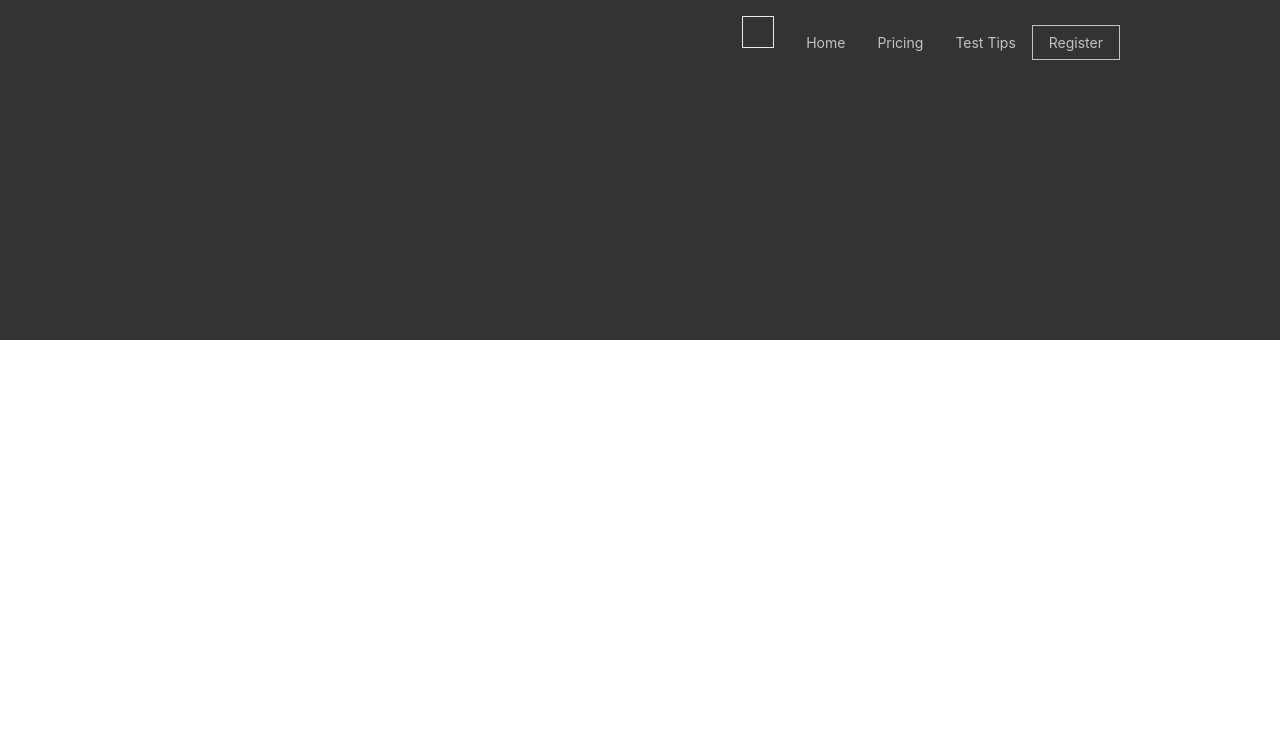
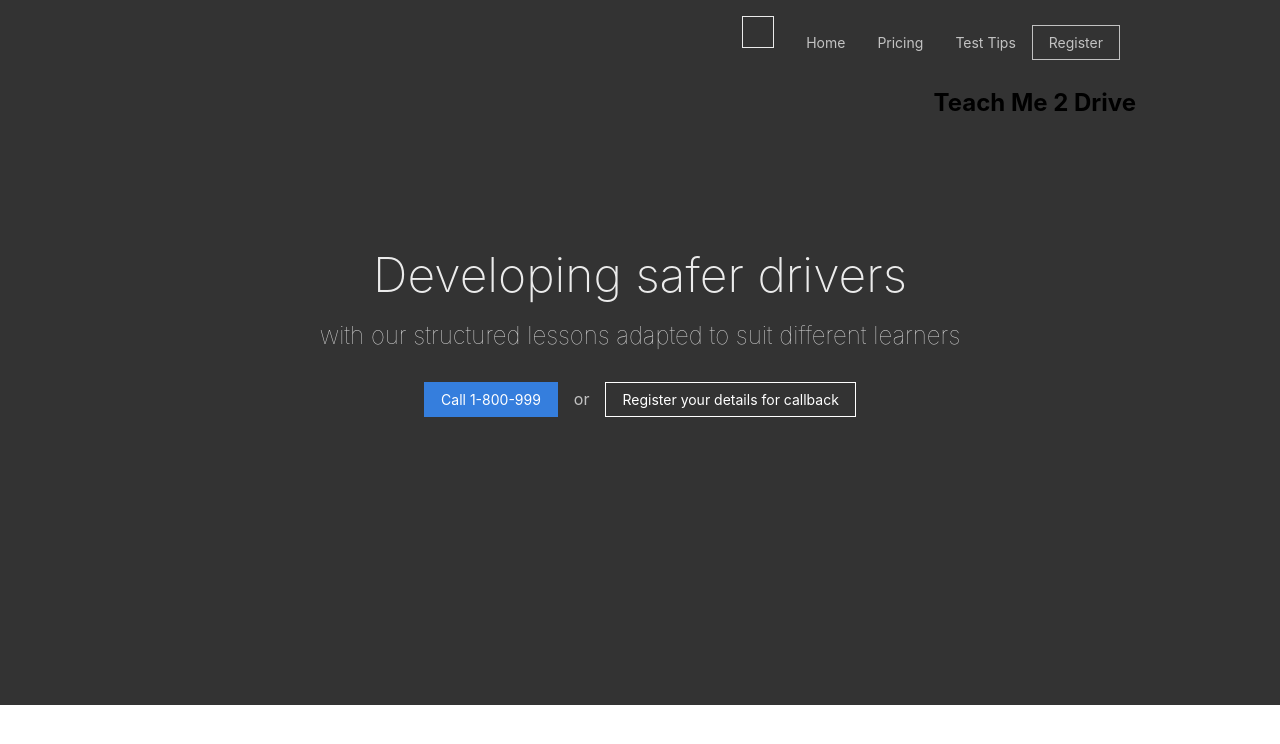
Before and after one commit to Subra730/Spider, a React (Create React App) app: page / in a window 1280 px wide. Shown: the top 744 px of the page. Built offline with nearby package versions, Linux system fonts and the light colour scheme.

Commit message:
Fix Issue #5 - StartUp Page done

```diff
--- a/src/App.js
+++ b/src/App.js
@@ -3,7 +3,7 @@ import './App.css';
 
 import { HashRouter, NavLink, Route } from 'react-router-dom';
 
-import Home from "./components/Home/Home";
+import Home from "./Home";
 import Pricing from "./components/Pricing/Pricing";
 import Register from "./components/Register/Register";
 import TestTips from "./components/TestTips/TestTips";
@@ -16,6 +16,7 @@ class App extends Component {
 
                 <div className="App">
                     <header className="sans-serif">
+
                         <div className="cover bg-left bg-center-l">
                             <div className="bg-black-80 pb5 pb6-m pb7-l">
                                 <nav className="dt w-100 mw8 center">
@@ -24,14 +25,14 @@ class App extends Component {
                                         <div className="dib w2 h2 pa1 ba b--white-90 grow-large border-box"></div>
 
                                         <div className="f6 fw4 hover-white no-underline white-70 dn dib-ns pv2 ph3">
-                                            <NavLink className="f6 fw4 hover-white no-underline white-70 dn dib-ns pv2 ph3" to="/Home">Home</NavLink>
+                                            <NavLink className="f6 fw4 hover-white no-underline white-70 dn dib-ns pv2 ph3" to="/">Home</NavLink>
                                             <NavLink className="f6 fw4 hover-white no-underline white-70 dn dib-ns pv2 ph3" to="/Pricing">Pricing</NavLink>
                                             <NavLink className="f6 fw4 hover-white no-underline white-70 dn dib-ns pv2 ph3" to="/Home">Test Tips</NavLink>
                                             <NavLink className="f6 fw4 hover-white no-underline white-70 dn dib-ns pv2 ph3 ba" to="/Home">Register</NavLink>
                                         </div>
 
                                         <div className="content">
-                                            <Route exact path="/Home" component={Home}></Route>
+                                            <Route exact path="/" component={Home}></Route>
                                             <Route exact path="/Pricing" component={Pricing}></Route>
                                             <Route exact path="/Home" component={Home}></Route>
                                             <Route exact path="/Home" component={Home}></Route>
--- a/src/components/Home/Home.js
+++ b/src/Home.js
@@ -5,11 +5,11 @@ class Home extends Component {
         return (
             <div>
                 <div>
-                    <h2>Teach Me 2 Drive</h2>
+                    <h1>Teach Me 2 Drive</h1>
                 </div>
                 <div className="tc-l mt4 mt5-m mt6-l ph3">
-                    <h1 className="f2 f1-l fw2 white-90 mb0 lh-title">Developing safer drivers</h1>
-                    <h2 className="fw1 f3 white-80 mt3 mb4">with our structured lessons adapted to suit different learners</h2>
+                    <h2 className="f2 f1-l fw2 white-90 mb0 lh-title">Developing safer drivers</h2>
+                    <h3 className="fw1 f3 white-80 mt3 mb4">with our structured lessons adapted to suit different learners</h3>
                     <a className="f6 no-underline grow dib v-mid bg-blue white ba b--blue ph3 pv2 mb3" href="/">Call 1-800-999</a>
                     <span className="dib v-mid ph3 white-70 mb3">or</span>
                     <a className="f6 no-underline grow dib v-mid white ba b--white ph3 pv2 mb3" href="/">Register your details for callback</a>
--- a/src/components/Pricing/Pricing.js
+++ b/src/components/Pricing/Pricing.js
@@ -8,9 +8,10 @@ class Pricing extends Component {
             <article className="cf fl w-50 bg-near-white tc" >
 
                 <div className="fl w-50 bg-near-white tc" >
+
                     <h1>Driving Lesson Packages</h1>
-                    <h1>1  x 60 mins lesson</h1>
-                    <h1>5  x 60 mins lesson</h1>
+                    <h1> 1 x 60 mins lesson</h1>
+                    <h1> 5 x 60 mins lesson</h1>
                     <h1>10 x 60 mins lesson</h1>
                     <h1>Drive Test Services</h1>
                     <h1>1 x 60 mins lesson and Drive Test</h1>
@@ -18,10 +19,11 @@ class Pricing extends Component {
                 </div>
 
                 <div className="fl w-50 bg-light-gray tc">
+                    <h1>   Prices   </h1>
                     <h1>$60</h1>
                     <h1>$270 - Save $30</h1>
                     <h1>$520 - Save $80</h1>
-                    <h1>"-------------"</h1>
+                    <h1>   Prices   </h1>
                     <h1>$190</h1>
                     <h1>$210</h1>
                 </div>
```
